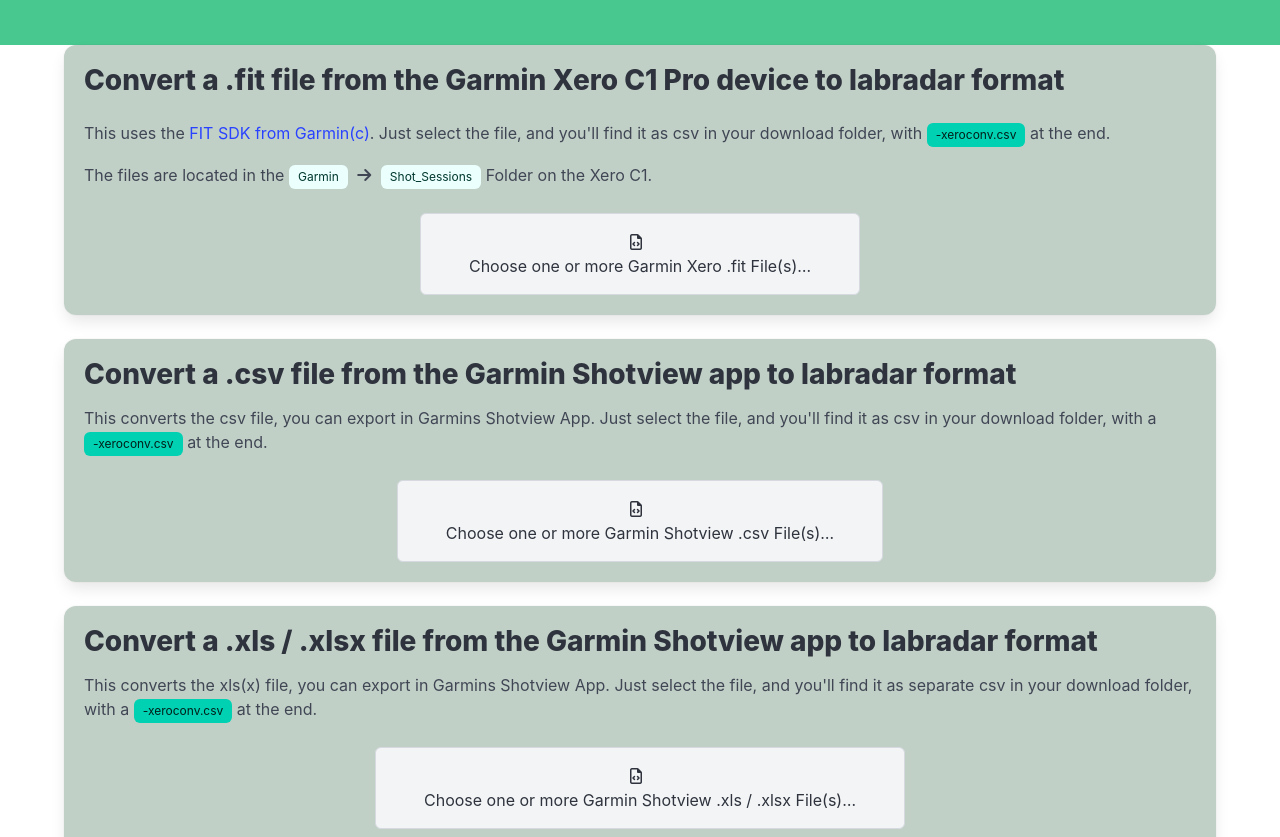
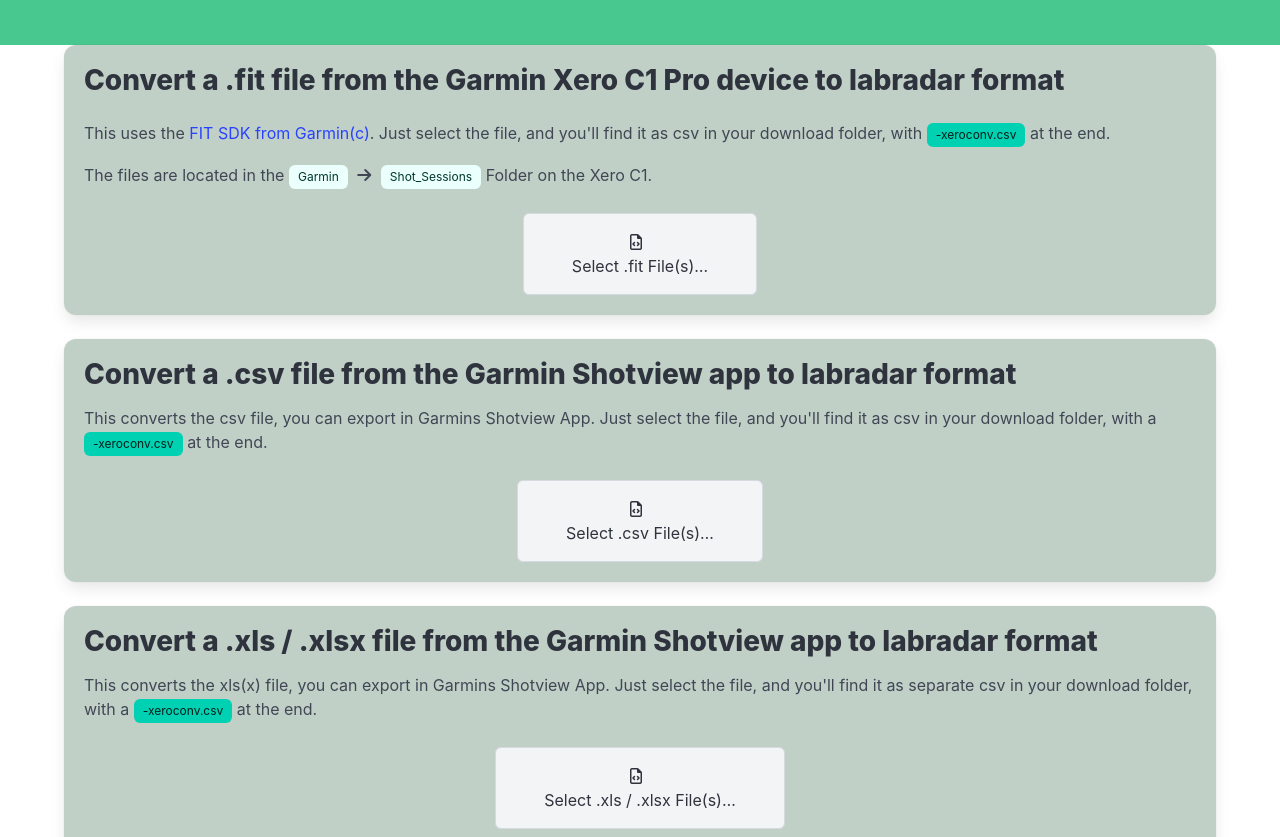
Before and after one commit to useyournose/xeroconv, a website built with Parcel: page src/index.html in a window 1280 px wide. Shown: the part 112-949 px from the top of the page. Built offline with nearby package versions, Linux system fonts and the light colour scheme.

Commit message:
shorter description

```diff
--- a/src/index.html
+++ b/src/index.html
@@ -9,10 +9,6 @@
         <title>Convert Garmin Xero Stuff</title>
         <link rel="shortcut icon" type="image/x-icon" href="favicon.ico">
         <script src="https://kit.fontawesome.com/16e9b86517.js" crossorigin="anonymous"></script>
-        <!--link rel="stylesheet" href="https://cdn.jsdelivr.net/npm/bulma@1.0.1/css/bulma.min.css"-->
-        <!--script src="https://cdn.jsdelivr.net/npm/papaparse@5.4.1/papaparse.min.js"></script-->
-        <!--script lang="javascript" src="https://cdn.sheetjs.com/xlsx-0.20.2/package/dist/xlsx.full.min.js"></script-->
-        <!--link rel="stylesheet" href="index.scss"-->
         <script src="index.js" type="module"></script>
         <link rel="stylesheet" href="style.css">
     </head>
@@ -64,7 +60,7 @@
                             <span class="file-icon">
                                 <i class="fa-regular fa-file-code"></i>
                             </span>
-                            <span class="file-label"> Choose one or more Garmin Xero .fit File(s)… </span>
+                            <span class="file-label"> Select .fit File(s)… </span>
                             </span>
                         </label>
                     </div>
@@ -83,7 +79,7 @@
                             <span class="file-icon">
                                 <i class="fa-regular fa-file-code"></i>
                             </span>
-                            <span class="file-label"> Choose one or more Garmin Shotview .csv File(s)… </span>
+                            <span class="file-label"> Select .csv File(s)… </span>
                             </span>
                         </label>
                     </div>
@@ -102,7 +98,7 @@
                             <span class="file-icon">
                                 <i class="fa-regular fa-file-code"></i>
                             </span>
-                            <span class="file-label"> Choose one or more Garmin Shotview .xls / .xlsx File(s)… </span>
+                            <span class="file-label"> Select .xls / .xlsx File(s)… </span>
                             </span>
                         </label>
                     </div>
```
Also changed, not shown: CHANGELOG.md.
